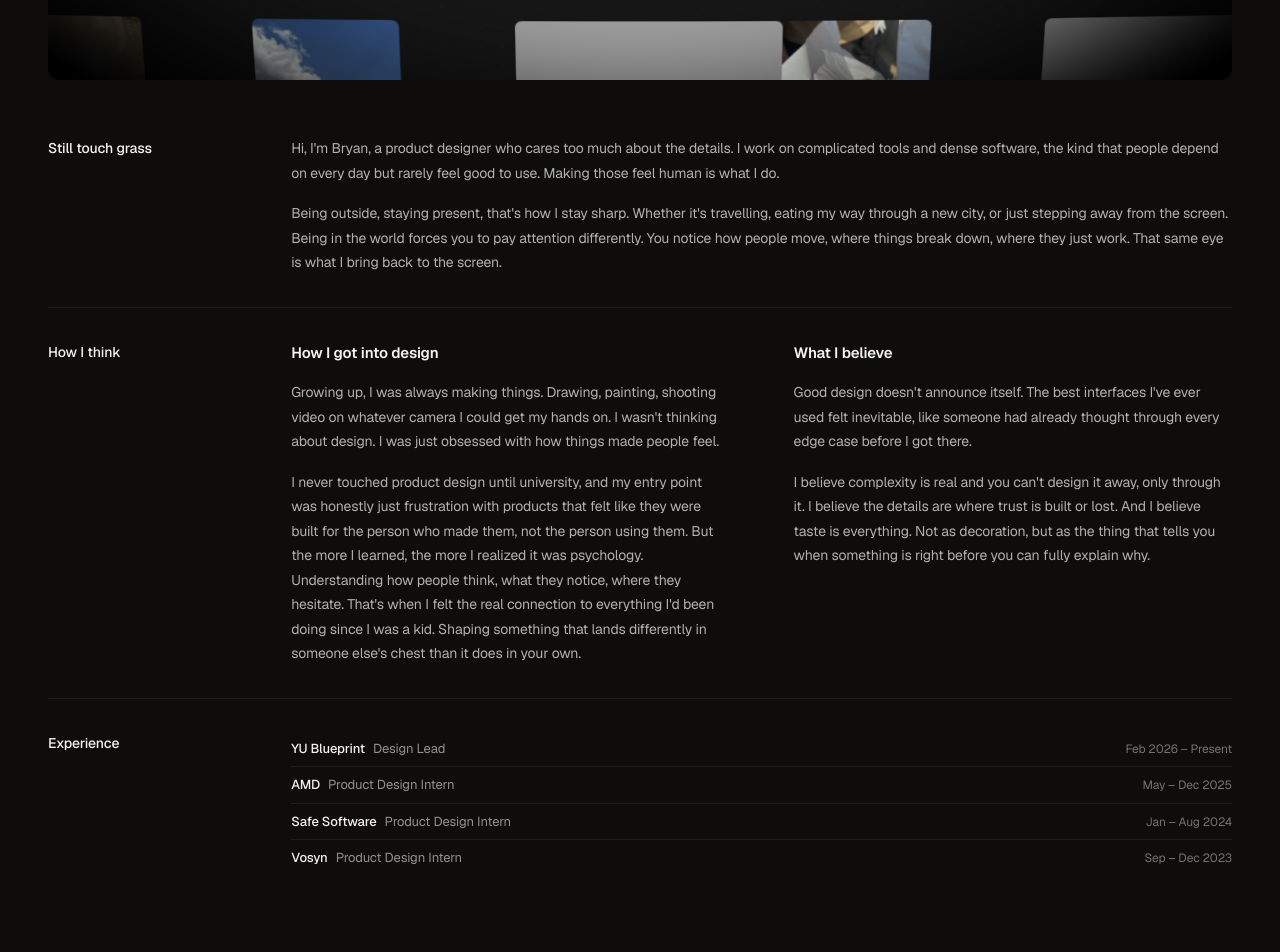
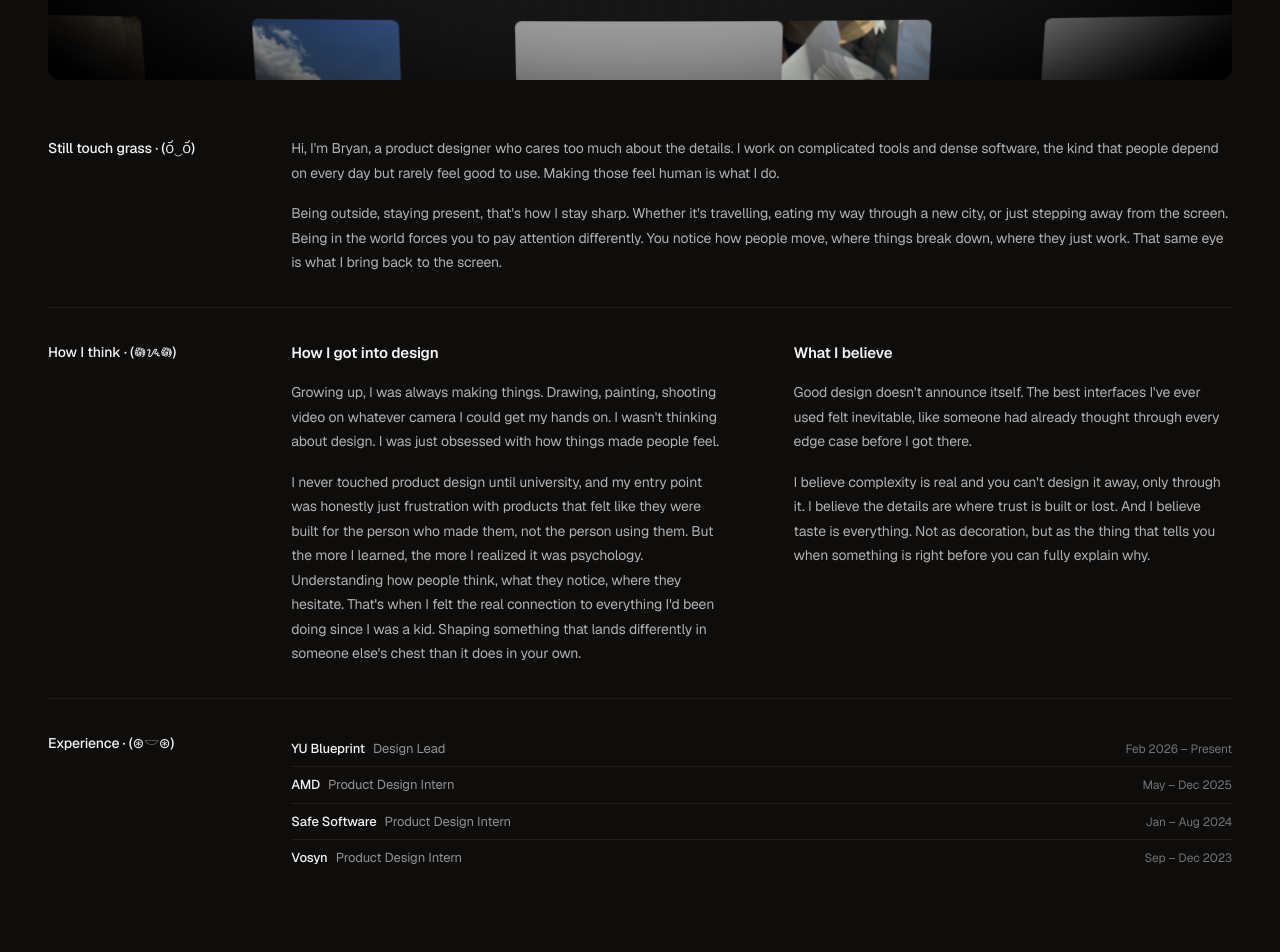
Before and after one commit to bewe37/portfolio-neat, a Next.js app: page /about in a window 1280 px wide. Shown: the part 560-1512 px from the top of the page. Built offline with nearby package versions, Linux system fonts and the light colour scheme; a web font is replaced by a local one.

Commit message:
Add kaomoji to about page labels
Co-Authored-By: Claude Sonnet 4.6 <noreply@anthropic.com>

```diff
--- a/app/about/page.tsx
+++ b/app/about/page.tsx
@@ -55,7 +55,7 @@ export default function AboutPage() {
 
               {/* I still touch grass — right after gallery */}
               <div style={{ ...ROW }} className="rsp-stack">
-                <p style={LABEL}>Still touch grass</p>
+                <p style={LABEL}>Still touch grass · (꩐ꨮ‿꩐ꨮ)</p>
                 <div style={{ display: "flex", flexDirection: "column", gap: 16 }}>
                   <p style={BODY}>
                     Hi, I&apos;m Bryan, a product designer who cares too much about the details. I work on complicated tools and dense software, the kind that people depend on every day but rarely feel good to use. Making those feel human is what I do.
@@ -68,7 +68,7 @@ export default function AboutPage() {
 
               {/* Bio + Principles — three column */}
               <div style={{ padding: "32px 0", borderBottom: "1px solid var(--divider)", display: "grid", gridTemplateColumns: "clamp(120px, 14vw, 200px) 1fr 1fr", gap: "0 clamp(24px, 5vw, 72px)", alignItems: "start" }} className="rsp-stack">
-                <p style={LABEL}>How I think</p>
+                <p style={LABEL}>How I think · (𖡎ᝰ𖡎)</p>
                 <div style={{ display: "flex", flexDirection: "column", gap: 16 }}>
                   <p style={{ ...LABEL, color: "var(--c-primary)", fontSize: 15, fontWeight: 600 }}>How I got into design</p>
                   <p style={BODY}>
@@ -92,7 +92,7 @@ export default function AboutPage() {
 
               {/* Experience */}
               <div style={{ ...ROW, borderBottom: "none" }} className="rsp-stack">
-                <p style={LABEL}>Experience</p>
+                <p style={LABEL}>Experience · (⊛𓎟⊛)</p>
                 <div style={{ display: "flex", flexDirection: "column" }}>
                   {EXPERIENCE.map((exp, i, arr) => (
                     <div key={i} style={{
```
